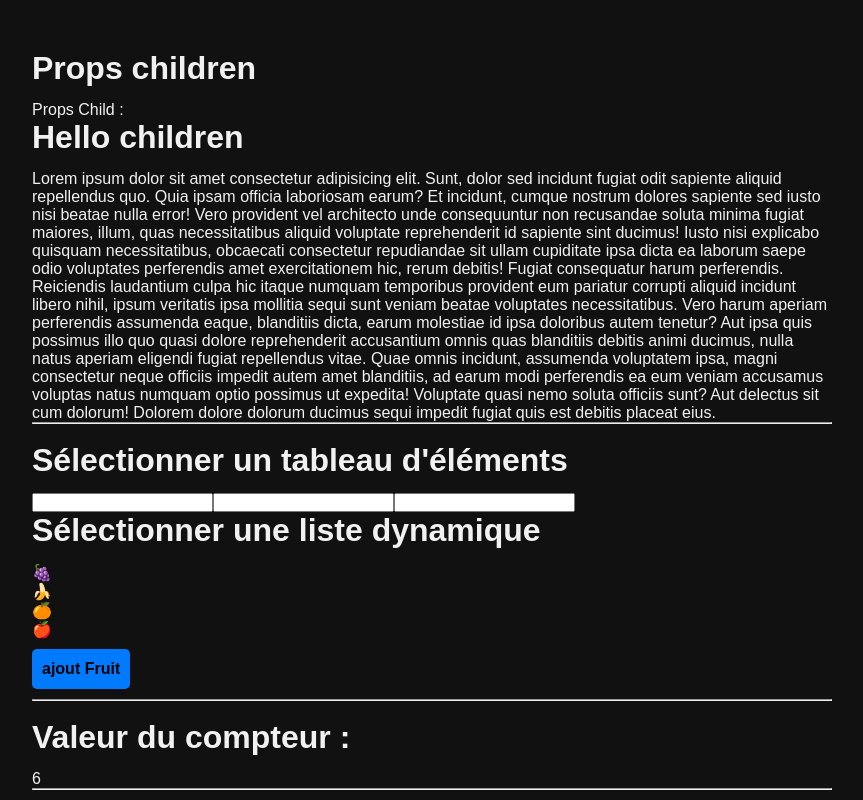
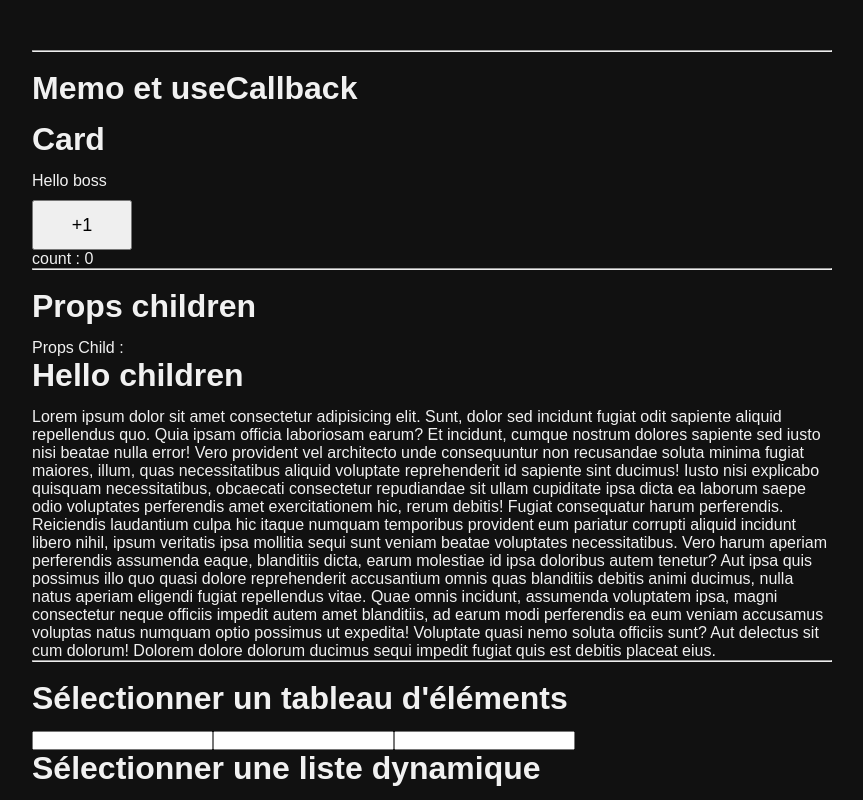
Before and after one commit to CodeurCopieur/react-js-cours, a React (Vite) app in the folder 5.React-dans-le-détail/: page / in a window 1280 px wide. Shown: the top 800 px of the page, without its empty margins (208-1071 px from the left). Built offline with nearby package versions, Linux system fonts and the light colour scheme; no server answers.

Commit message:
Utiliser memo et useCallback()

```diff
--- a/5.React-dans-le-détail/src/App.jsx
+++ b/5.React-dans-le-détail/src/App.jsx
@@ -9,11 +9,16 @@ import UseObserver from './lessons/7.Utiliser-un-observateur/Container'
 import UseInterval from './lessons/8.Utiliser-setInterval/Container'
 import SelectArray from './lessons/9.Sélectionner-un-tableau-déléments/Container'
 import PropsChildren from './lessons/10.Comprendre-props-children/Container'
-
+import MemoUseCallback from './lessons/11.Memo-et-useCallback/Container'
 function App() {
 
   return (
     <div className="main-content">
+      <hr />
+      <br />
+      <MemoUseCallback/>
+      <hr />
+      <br />
       <PropsChildren/>
       <hr />
       <br />
--- /dev/null
+++ b/5.React-dans-le-détail/src/lessons/11.Memo-et-useCallback/Card.jsx
@@ -0,0 +1,13 @@
+import {memo} from 'react'
+
+export default memo(function Card({text, customLog}) {
+    customLog();
+
+  console.log("render Card");
+  return (
+    <div>
+        <h1>Card</h1>
+        <p>{text}</p>
+    </div>
+  )
+})
--- /dev/null
+++ b/5.React-dans-le-détail/src/lessons/11.Memo-et-useCallback/Container.jsx
@@ -0,0 +1,21 @@
+import { useState, useCallback } from "react";
+import Card from "./Card";
+
+export default function Container() {
+  const [count, setCount] = useState(0);
+
+  const customLog = useCallback(() => {
+    console.log("customLog");
+  }, [])
+
+  return (
+    <div>
+      <h1>Memo et useCallback</h1>
+      <Card text="Hello boss" customLog={customLog} />
+      <button onClick={() => setCount(count + 1)}
+        style={{width: '100px', height: '50px', marginTop: '10px'}}
+        >+1</button>
+      <p>count : {count}</p>
+    </div>
+  )
+}
```
